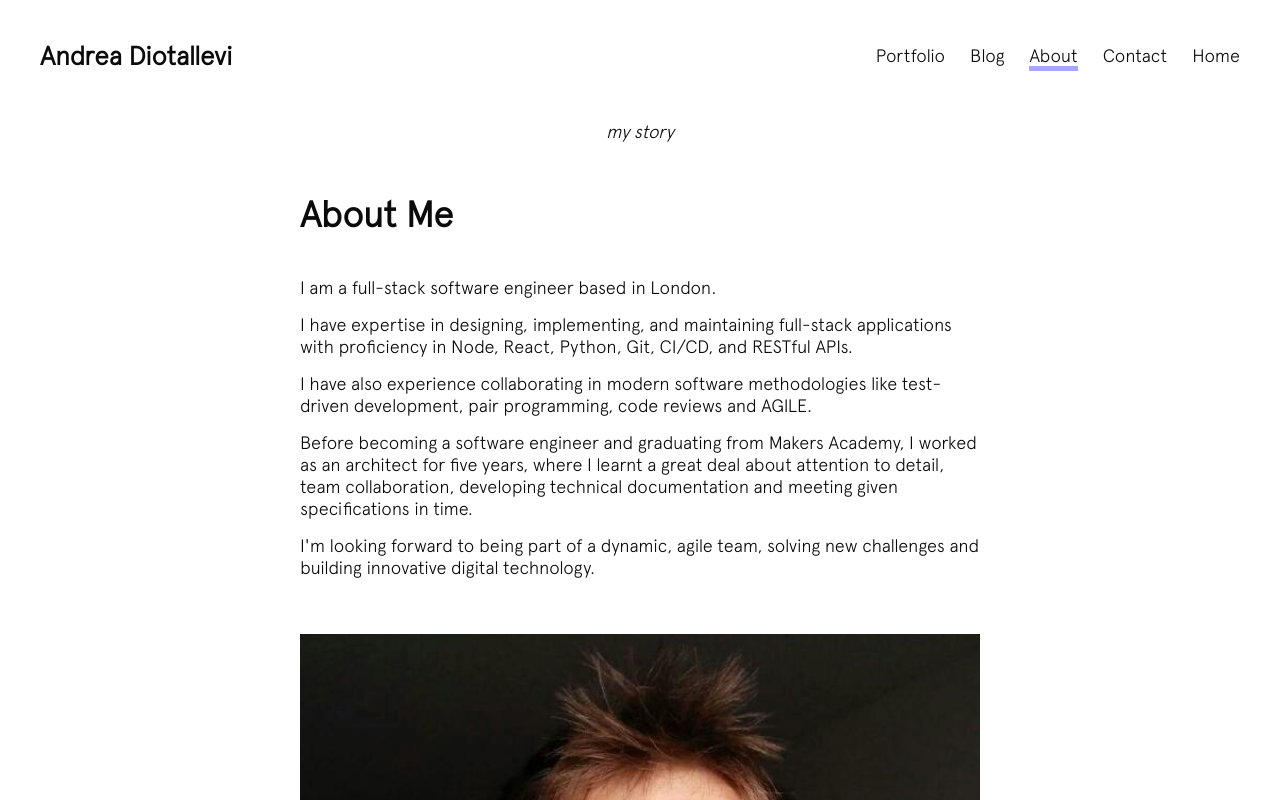
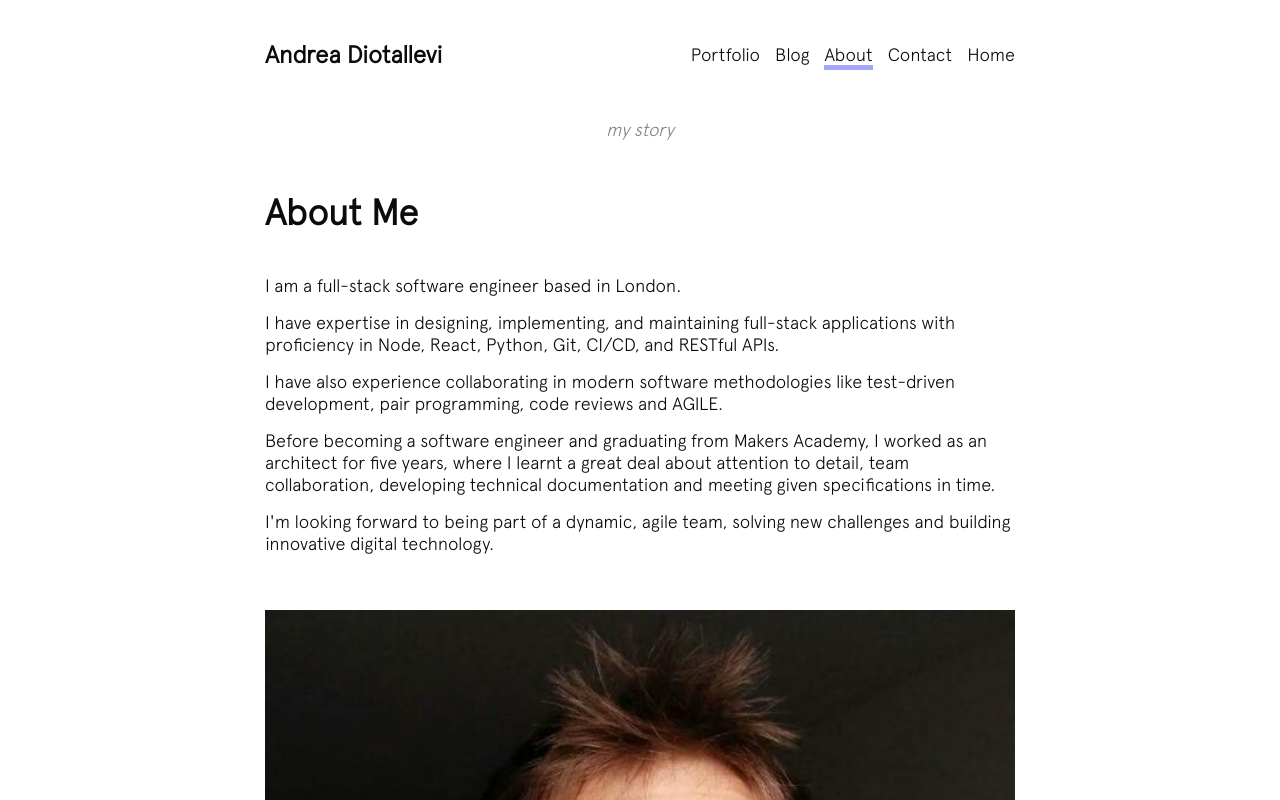
Before and after one commit to AndreaDiotallevi/personal-website, a React (Create React App) app: page /about in a window 1280 px wide. Shown: the top 800 px of the page. Built offline with nearby package versions, Linux system fonts and the light colour scheme.

Commit message:
Amend styling

```diff
--- a/src/index.css
+++ b/src/index.css
@@ -81,6 +81,7 @@ body,
   justify-content: space-between;
   align-items: center;
   width: 100%;
+  width: 750px;
   margin-top: 40px;
   margin-right: 40px;
   margin-left: 40px;
@@ -99,7 +100,7 @@ body,
 }
 
 .navbar-link {
-  margin-left: 25px;
+  margin-left: 15px;
 }
 
 .navbar-link:hover {
@@ -111,6 +112,7 @@ body,
   font-weight: bold;
   white-space: nowrap;
   font-size: 26px;
+  font-size: 24px;
 }
 
 .link-active {
@@ -283,13 +285,14 @@ body,
 .home-container {
   display: flex;
   flex-direction: column;
-  width: 680px;
+  width: 750px;
   margin-bottom: 100px;
-  animation: 1s slideIn forwards, 1s appear forwards;
+  animation: 1s appear forwards;
 }
 
 .home-container h1 {
   font-size: 36px;
+  font-size: 24px;
   font-weight: bold;
   margin-bottom: 40px;
 }
@@ -319,7 +322,7 @@ body,
   display: flex;
   justify-content: center;
   align-items: center;
-  width: 680px;
+  width: 750px;
   height: 120px;
 }
 
@@ -327,6 +330,7 @@ body,
   text-transform: lowercase;
   font-style: italic;
   text-align: center;
+  opacity: 0.5;
 }
 
 /* ProjectList */
@@ -341,7 +345,7 @@ body,
 .project-list-container {
   display: flex;
   flex-direction: column;
-  width: 680px;
+  width: 750px;
 }
 
 .project-list-item {
@@ -349,7 +353,7 @@ body,
   flex-direction: column;
   margin-bottom: 100px;
   width: 100%;
-  animation: 1s slideIn forwards, 1s appear forwards;
+  animation: 1s appear forwards;
 }
 
 /* ProjectOverview */
@@ -363,6 +367,7 @@ body,
 
 .project-name {
   font-size: 36px;
+  font-size: 24px;
   margin-bottom: 30px;
   font-weight: bold;
 }
@@ -387,8 +392,8 @@ body,
   padding: 12px;
   padding-top: 30px;
   border-radius: 10px;
-  border-color: rgb(175, 175, 175);
-  background-color: rgb(175, 175, 175);
+  border-color: rgb(200, 200, 200);
+  background-color: rgb(200, 200, 200);
   box-shadow: 0;
 }
 
@@ -422,9 +427,9 @@ body,
 .about-container {
   display: flex;
   flex-direction: column;
-  width: 680px;
+  width: 750px;
   margin-bottom: 100px;
-  animation: 1s slideIn forwards, 1s appear forwards;
+  animation: 1s appear forwards;
 }
 
 .about-overview-container h1 {
@@ -453,9 +458,9 @@ body,
 .contact-container {
   display: flex;
   flex-direction: column;
-  width: 680px;
+  width: 750px;
   margin-bottom: 100px;
-  animation: 1s slideIn forwards, 1s appear forwards;
+  animation: 1s appear forwards;
 }
 
 .profile-photo {
@@ -499,7 +504,7 @@ body,
 .blog-container {
   display: flex;
   justify-content: center;
-  width: 680px;
+  width: 750px;
 }
 
 /* Footer */
@@ -541,14 +546,14 @@ body,
 
 /* Media Queries */
 
-@media (min-width: 760px) {
+@media (min-width: 830px) {
   .toggle-button,
   .menu-component {
     display: none;
   }
 }
 
-@media (max-width: 760px) {
+@media (max-width: 830px) {
   .navbar-link {
     display: none;
   }
```
